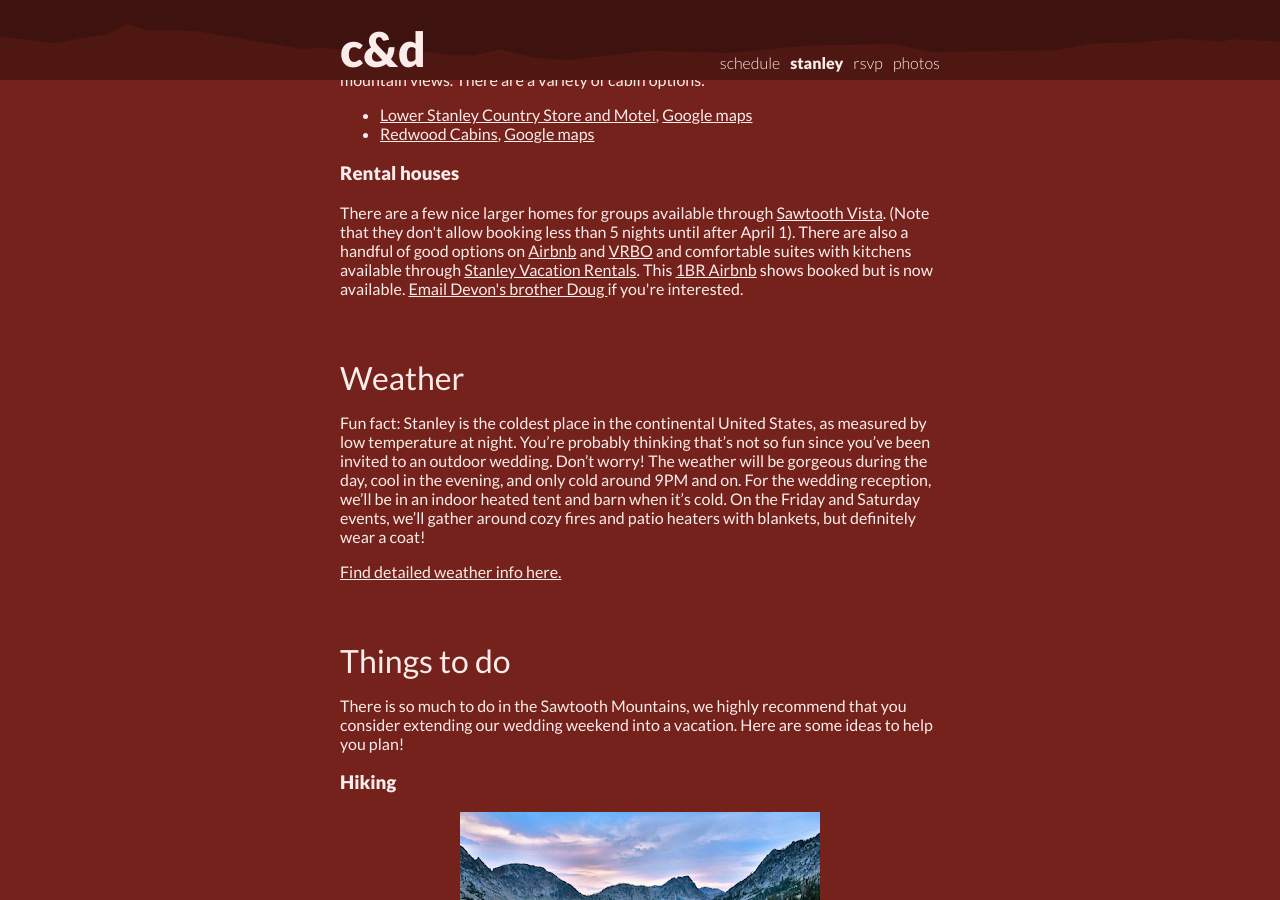
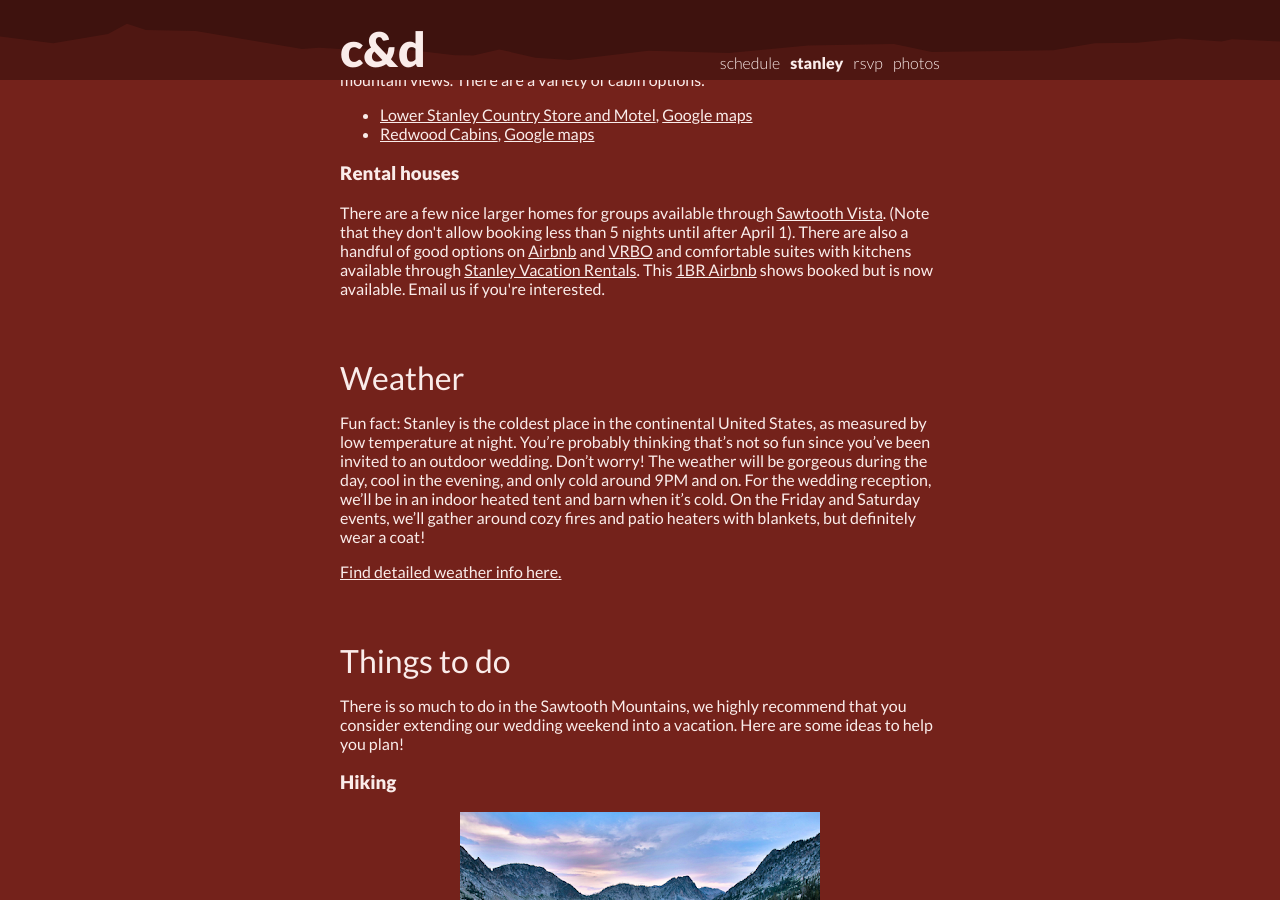
Before and after one commit to dproctor/wedding-website, a Jekyll site: the page built from stanley.md, in a window 1280 px wide and 900 px high, scrolled down 2716 px. Built offline with Jekyll 4.4.1, drawn with Linux system fonts in a browser that asks for light colours.

Commit message:
More typos

```diff
--- a/stanley.md
+++ b/stanley.md
@@ -80,15 +80,13 @@ Comfortable rooms along the river with log cabin decor. Stay here if you want to
 <a href="https://goo.gl/maps/cvh4Y12n9yPcxkpTA">Google maps</a>
 
 <h3><a name="stanley-high-country-inn" id="stanley-high-country-inn"   href="https://stanleyinn.com/">Stanley High Country Inn</a></h3>
-A popular hotel in town with basic but comfortable rooms and log cabin decor. This hotel is part of the Redfish Resort and includes a complimentary shuttle to Redfish Lake.
-<a href="https://goo.gl/maps/79nR3iK61rJreeH37">Google maps</a>
+A popular hotel in town with basic but comfortable rooms and log cabin decor. This hotel is part of the Redfish Resort and includes a complimentary shuttle to Redfish Lake. <a href="https://goo.gl/maps/79nR3iK61rJreeH37">Google maps</a>
 
 <h3><a name="sawtooth-hotel" id="sawtooth-hotel"   href="https://sawtoothhotel.com/">Sawtooth Hotel</a></h3>
-Funky little hotel with old country decor right above the best restaurant in town. Note that some rooms have shared bathrooms.
-<a href="https://goo.gl/maps/cLRjQ67h5Ct7HS6ZA">Google maps</a>
+Funky little hotel with old country decor right above the best restaurant in town. Note that some rooms have shared bathrooms. <a href="https://goo.gl/maps/cLRjQ67h5Ct7HS6ZA">Google maps</a>
 
 <h3><a name="mountain-village" id="mountain village"   href="https://www.mountainvillage.com/">Mountain Village Resort</a></h3>
-Basic, affordable hotel in town that comes with one major perk: access to amazing natural hot springs!<a href="https://goo.gl/maps/fLcVFE9DBhbirCDm9"> Google maps</a>
+Basic, affordable hotel in town that comes with one major perk: access to amazing natural hot springs! <a href="https://goo.gl/maps/fLcVFE9DBhbirCDm9">Google maps</a>
 
 <h3><a name="idaho-rocky-mountain-ranch" id="idaho-rocky-mountain-ranch"   href="https://idahorocky.com/">Idaho Rocky Mountain Ranch</a></h3>
 If you're looking for a really special experience, look no further. This is a luxury guest ranch with great food on site (it's all inclusive). This is the furthest away of the options we recommend, but still only a 15-minute drive from Stanley and the wedding venue.
@@ -107,7 +105,7 @@ There are two fairly rustic cabin options in Lower Stanley, just about 1.5 miles
 </ul>
 
 <h3><a name="rental-houses" id="rental-houses"> Rental houses</a></h3>
-There are a few nice larger homes for groups available through <a href="http://www.sawtoothvista.com/">Sawtooth Vista</a>. (Note that they don't allow booking less than 5 nights until after April 1). There are also a handful of good options on <a href="https://www.airbnb.com/">Airbnb</a> and <a href="https://www.vrbo.com/">VRBO</a> and comfortable suites with kitchens available through <a href="http://stanleyvacationrentals.com/">Stanley Vacation Rentals</a>. This <a href="https://www.airbnb.com/rooms/26633802?check_in=2021-09-09&check_out=2021-09-12&s=67&unique_share_id=b5f97371-fecd-400c-b473-4fc6bce4cd21&source_impression_id=p3_1611507838_r5SjoWzmcL%2Bskqp1&guests=1&adults=1">1BR Airbnb</a> shows booked but is now available. <a href="mailto:dougproctor@gmail.com">Email Devon's brother Doug </a> if you're interested.
+There are a few nice larger homes for groups available through <a href="http://www.sawtoothvista.com/">Sawtooth Vista</a>. (Note that they don't allow booking less than 5 nights until after April 1). There are also a handful of good options on <a href="https://www.airbnb.com/">Airbnb</a> and <a href="https://www.vrbo.com/">VRBO</a> and comfortable suites with kitchens available through <a href="http://stanleyvacationrentals.com/">Stanley Vacation Rentals</a>. This <a href="https://www.airbnb.com/rooms/26633802?check_in=2021-09-09&check_out=2021-09-12&s=67&unique_share_id=b5f97371-fecd-400c-b473-4fc6bce4cd21&source_impression_id=p3_1611507838_r5SjoWzmcL%2Bskqp1&guests=1&adults=1">1BR Airbnb</a> shows booked but is now available. Email us if you're interested.
 
 <h2> <a class="anchor" name="weather" id="weather"></a>Weather </h2>
 <p>
```
